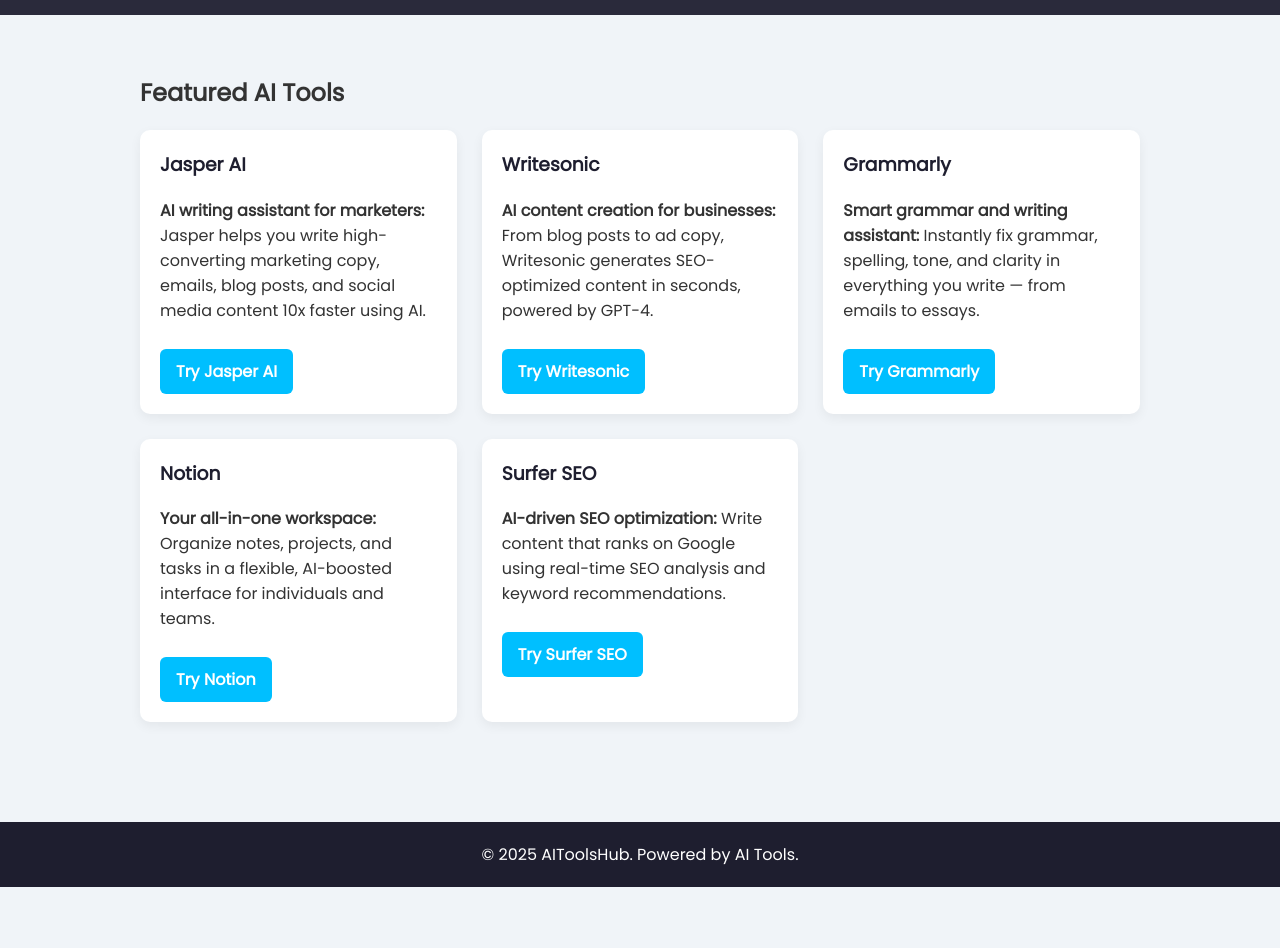
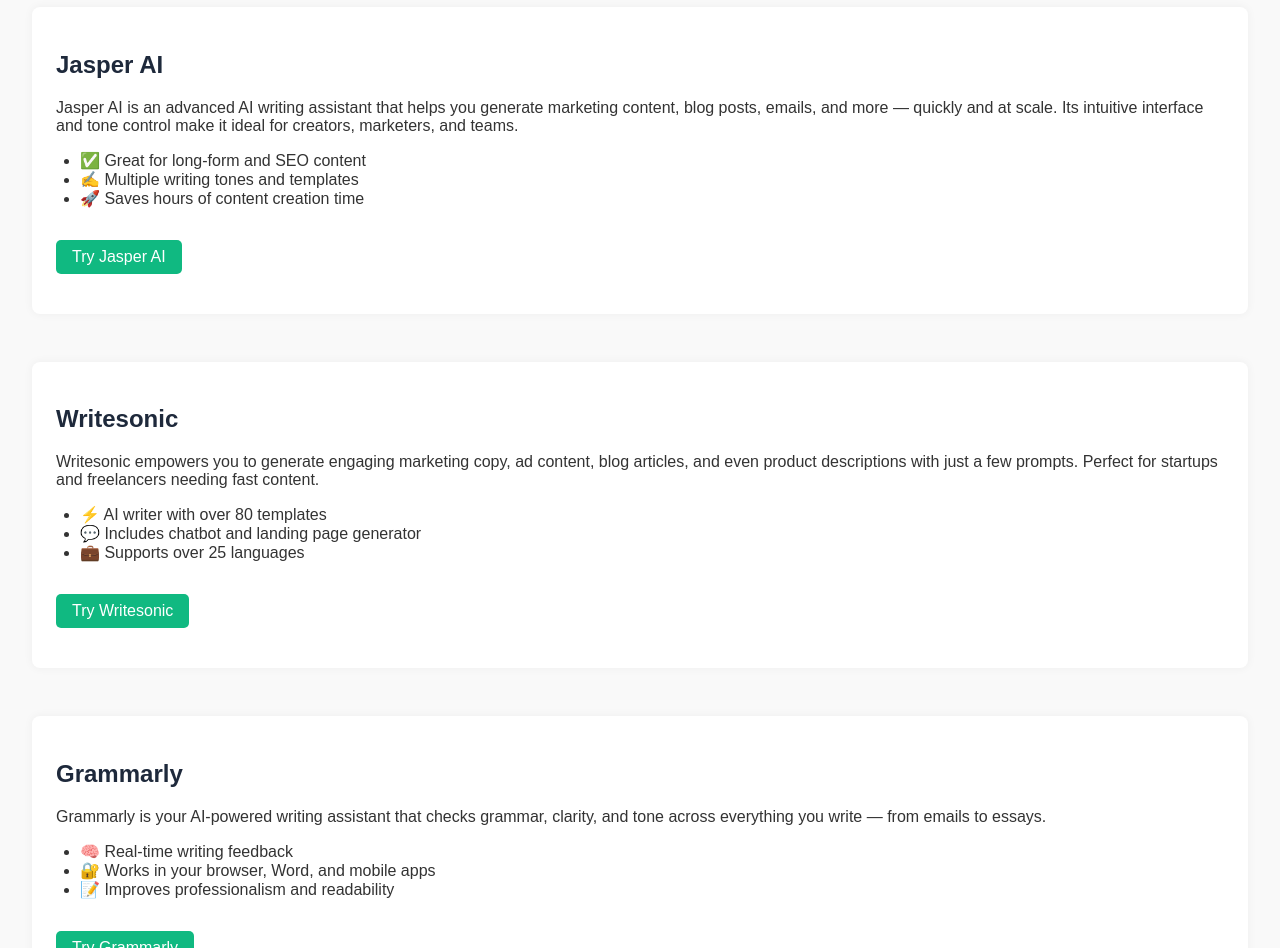
Before and after one commit to FloydKabungo/my-ai-tools-site, a plain HTML site: page index.html in a window 1280 px wide. Shown: the part 235-1183 px from the top of the page. Before the commit the page ends 1122 px from the top, so only its background shows below. Drawn offline with Linux system fonts and the light colour scheme.

Commit message:
Update index.html

```diff
--- a/index.html
+++ b/index.html
@@ -2,173 +2,147 @@
 <html lang="en">
 <head>
   <meta charset="UTF-8" />
-  <meta name="viewport" content="width=device-width, initial-scale=1.0"/>
-  <title>AIToolsHub – Best AI & Productivity Software</title>
-  <link rel="stylesheet" href="https://fonts.googleapis.com/css2?family=Poppins&display=swap">
-  <link rel="icon" type="image/png" href="favicon.png">
+  <meta name="viewport" content="width=device-width, initial-scale=1.0" />
+  <title>My AI Tools Site</title>
   <style>
     body {
-      font-family: 'Poppins', sans-serif;
+      font-family: Arial, sans-serif;
       margin: 0;
-      background: #f0f4f8;
+      padding: 0;
+      background-color: #f9f9f9;
       color: #333;
     }
 
     header {
-      background: #1e1e2f;
+      background-color: #0f172a;
       color: #fff;
+      padding: 1rem;
       text-align: center;
-      padding: 40px 20px;
-    }
-
-    header h1 {
-      font-size: 2.5rem;
-      margin: 0;
-    }
-
-    header h1 span {
-      color: #00bfff;
-    }
-
-    nav {
-      background: #2a2a3b;
-      display: flex;
-      justify-content: center;
-      gap: 30px;
-      padding: 14px 0;
     }
 
     nav a {
+      margin: 0 1rem;
       color: #fff;
       text-decoration: none;
-      font-weight: 500;
     }
 
     nav a:hover {
       text-decoration: underline;
     }
 
-    .container {
-      max-width: 1000px;
-      margin: auto;
-      padding: 40px 20px;
-    }
-
-    .tool-grid {
-      display: grid;
-      grid-template-columns: repeat(auto-fit, minmax(280px, 1fr));
-      gap: 25px;
-    }
-
-    .tool-card {
-      background: #fff;
-      padding: 20px;
-      border-radius: 10px;
-      box-shadow: 0 4px 12px rgba(0, 0, 0, 0.06);
-      transition: transform 0.3s ease, box-shadow 0.3s ease;
-    }
-
-    .tool-card:hover {
-      transform: scale(1.03);
-      box-shadow: 0 8px 20px rgba(0, 0, 0, 0.12);
-    }
-
-    .tool-card h3 {
-      margin-top: 0;
-      color: #1e1e2f;
-    }
-
-    .tool-button {
-      display: inline-block;
-      margin-top: 10px;
-      padding: 10px 16px;
-      background: #00bfff;
-      color: #fff;
-      text-decoration: none;
-      border-radius: 6px;
-      font-weight: 600;
-    }
-
-    .tool-button:hover {
-      background: #0099cc;
+    main {
+      padding: 2rem;
     }
 
     section {
-      margin-bottom: 60px;
+      margin-bottom: 3rem;
+      background: #fff;
+      padding: 1.5rem;
+      border-radius: 8px;
+      box-shadow: 0 0 10px rgba(0, 0, 0, 0.05);
+    }
+
+    h1, h2 {
+      color: #1e293b;
+    }
+
+    ul {
+      padding-left: 1.5rem;
+    }
+
+    a.button {
+      display: inline-block;
+      background-color: #10b981;
+      color: #fff;
+      padding: 0.5rem 1rem;
+      border-radius: 5px;
+      text-decoration: none;
+      margin-top: 1rem;
+    }
+
+    a.button:hover {
+      background-color: #059669;
     }
 
     footer {
-      background: #1e1e2f;
-      color: #fff;
       text-align: center;
-      padding: 20px;
-    }
-
-    @media (max-width: 600px) {
-      header h1 {
-        font-size: 1.8rem;
-      }
-
-      nav {
-        flex-direction: column;
-        gap: 10px;
-      }
+      padding: 1rem;
+      background-color: #0f172a;
+      color: white;
     }
   </style>
 </head>
 <body>
-
   <header>
-    <h1><span>AI</span>ToolsHub</h1>
-    <p>Your Trusted Source for AI Tools & Productivity Software</p>
+    <h1>My AI Tools Site</h1>
+    <nav>
+      <a href="index.html">Home</a>
+      <a href="about.html">About</a>
+      <a href="contact.html">Contact</a>
+    </nav>
   </header>
 
-  <nav>
-    <a href="#home">Home</a>
-    <a href="about.html">About</a>
-    <a href="contact.html">Contact</a>
-  </nav>
+  <main>
+    <h1>Top AI Tools for Productivity</h1>
 
-  <div class="container">
-    <section id="home">
-      <h2>Featured AI Tools</h2>
-      <div class="tool-grid">
-        <div class="tool-card">
-          <h3>Jasper AI</h3>
-          <p><strong>AI writing assistant for marketers:</strong> Jasper helps you write high-converting marketing copy, emails, blog posts, and social media content 10x faster using AI.</p>
-          <a href="https://example.com/jasper" target="_blank" class="tool-button">Try Jasper AI</a>
-        </div>
+    <section>
+      <h2>Jasper AI</h2>
+      <p>Jasper AI is an advanced AI writing assistant that helps you generate marketing content, blog posts, emails, and more — quickly and at scale. Its intuitive interface and tone control make it ideal for creators, marketers, and teams.</p>
+      <ul>
+        <li>✅ Great for long-form and SEO content</li>
+        <li>✍️ Multiple writing tones and templates</li>
+        <li>🚀 Saves hours of content creation time</li>
+      </ul>
+      <p><a href="https://example.com/jasper-ai" target="_blank" class="button">Try Jasper AI</a></p>
+    </section>
 
-        <div class="tool-card">
-          <h3>Writesonic</h3>
-          <p><strong>AI content creation for businesses:</strong> From blog posts to ad copy, Writesonic generates SEO-optimized content in seconds, powered by GPT-4.</p>
-          <a href="https://example.com/writesonic" target="_blank" class="tool-button">Try Writesonic</a>
-        </div>
+    <section>
+      <h2>Writesonic</h2>
+      <p>Writesonic empowers you to generate engaging marketing copy, ad content, blog articles, and even product descriptions with just a few prompts. Perfect for startups and freelancers needing fast content.</p>
+      <ul>
+        <li>⚡️ AI writer with over 80 templates</li>
+        <li>💬 Includes chatbot and landing page generator</li>
+        <li>💼 Supports over 25 languages</li>
+      </ul>
+      <p><a href="https://example.com/writesonic" target="_blank" class="button">Try Writesonic</a></p>
+    </section>
 
-        <div class="tool-card">
-          <h3>Grammarly</h3>
-          <p><strong>Smart grammar and writing assistant:</strong> Instantly fix grammar, spelling, tone, and clarity in everything you write — from emails to essays.</p>
-          <a href="https://example.com/grammarly" target="_blank" class="tool-button">Try Grammarly</a>
-        </div>
+    <section>
+      <h2>Grammarly</h2>
+      <p>Grammarly is your AI-powered writing assistant that checks grammar, clarity, and tone across everything you write — from emails to essays.</p>
+      <ul>
+        <li>🧠 Real-time writing feedback</li>
+        <li>🔐 Works in your browser, Word, and mobile apps</li>
+        <li>📝 Improves professionalism and readability</li>
+      </ul>
+      <p><a href="https://example.com/grammarly" target="_blank" class="button">Try Grammarly</a></p>
+    </section>
 
-        <div class="tool-card">
-          <h3>Notion</h3>
-          <p><strong>Your all-in-one workspace:</strong> Organize notes, projects, and tasks in a flexible, AI-boosted interface for individuals and teams.</p>
-          <a href="https://example.com/notion" target="_blank" class="tool-button">Try Notion</a>
-        </div>
+    <section>
+      <h2>Notion</h2>
+      <p>Notion is a powerful productivity tool that combines notes, databases, to-do lists, and collaboration — all in one place.</p>
+      <ul>
+        <li>📋 Ideal for teams and individuals</li>
+        <li>🧱 Highly customizable templates</li>
+        <li>🔄 Syncs across all devices</li>
+      </ul>
+      <p><a href="https://example.com/notion" target="_blank" class="button">Try Notion</a></p>
+    </section>
 
-        <div class="tool-card">
-          <h3>Surfer SEO</h3>
-          <p><strong>AI-driven SEO optimization:</strong> Write content that ranks on Google using real-time SEO analysis and keyword recommendations.</p>
-          <a href="https://example.com/surferseo" target="_blank" class="tool-button">Try Surfer SEO</a>
-        </div>
-      </div>
+    <section>
+      <h2>Surfer SEO</h2>
+      <p>Surfer SEO uses AI to help you write content that ranks by analyzing competitors and optimizing your on-page SEO.</p>
+      <ul>
+        <li>🔍 Real-time keyword suggestions</li>
+        <li>📊 Content score system</li>
+        <li>⚙️ Integrates with Google Docs</li>
+      </ul>
+      <p><a href="https://example.com/surfer-seo" target="_blank" class="button">Try Surfer SEO</a></p>
     </section>
-  </div>
+  </main>
 
   <footer>
-    © 2025 AIToolsHub. Powered by AI Tools.
+    &copy; 2025 My AI Tools Site. Powered by AI Tools.
   </footer>
-
 </body>
 </html>
```
